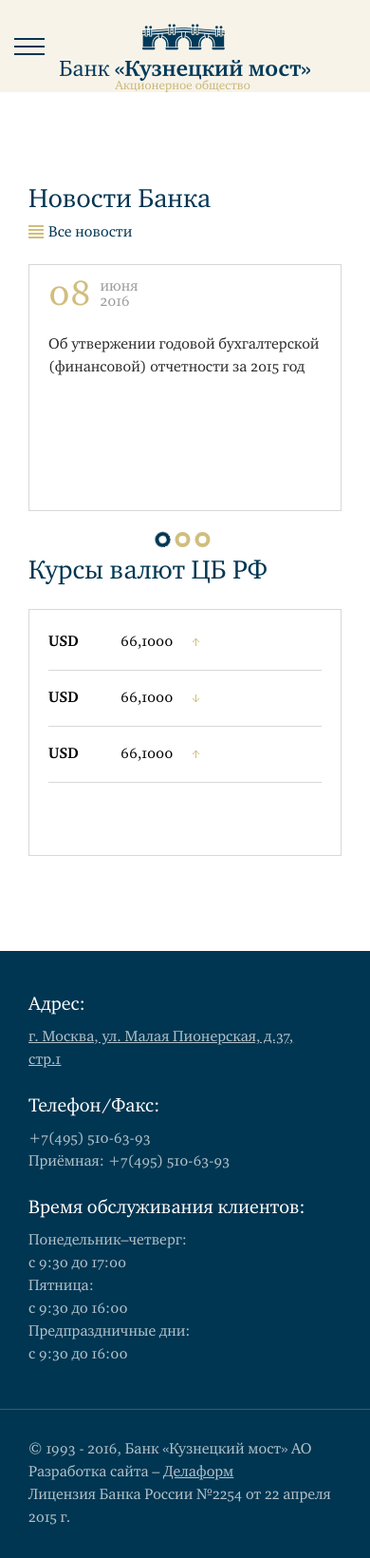
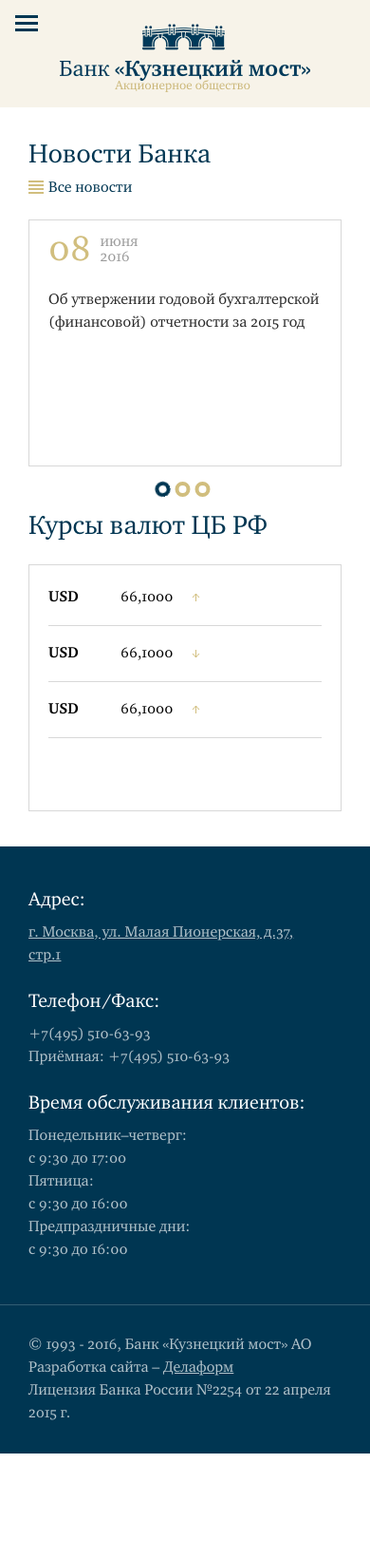
Before and after one commit to kzkkzk/Bnk, a PHP site: page /markup/index.html in a window 390 px wide. Shown: the whole page at 95% size. After the commit the page ends 1530 px from the top, so only its background shows below. Run offline with PHP 8.4, Linux system fonts and the light colour scheme; some libraries are stand-ins or nearby versions.

Commit message:
bug fixes

```diff
--- a/css/main.css
+++ b/css/main.css
@@ -186,8 +186,8 @@
 
 @media (max-width: 740px){
     .ham {
-        width: 32px;
-        height: 24px;
+        width: 24px;
+        height: 18px;
         display: inline-block;
         position: absolute;
         -webkit-transform: rotate(0deg);
@@ -195,14 +195,16 @@
         -o-transform: rotate(0deg);
         transform: rotate(0deg);
         cursor: pointer;
-        margin-left: 15px;
-        margin-top: 15px;
+        margin-left: 16px;
+        margin-top: 16px;
+        top: 0; left: 0;
+        z-index: 10;
     }
     .hamline {
         display: block;
         position: absolute;
-        height: 2px;
-        width: 32px;
+        height: 3px;
+        width: 24px;
         background: #003652;
         opacity: 1;
         left: 0;
@@ -219,13 +221,15 @@
         top: 0;
     }
     .hamline:nth-child(2) {
-        top: 8px;
+        top: 7px;
     }
     .hamline:nth-child(3) {
-        top: 8px;
+        top: 7px;
     }
     .hamline:nth-child(4) {
-        top: 16px;
+        top: 14px;
+    }
+    .active .hamline {
     }
     .active .hamline:nth-child(1) {
         top: 8px;
--- a/css/style.css
+++ b/css/style.css
@@ -545,7 +551,7 @@
 		margin-right: 0;
 	}
 	.section-news .news-one:nth-child(3n+3){
-		margin-right: 20px;
+		margin-right: 0;
 	}
 	.section-news {
 	    padding: 51px 0 78px 0;
@@ -571,7 +579,7 @@
 		text-align: left;
 	}
 	.section-news {
-	    padding: 100px 0;
+	    padding: 37px 0;
 	}
 	.margin-top-sd-25{
 		margin-top: 25px;
@@ -621,7 +630,7 @@
 		overflow: hidden;
 	}
 	.section-news .slick-dots{
-		bottom: -38px;
+		bottom: -32px;
 		position: absolute;
 	}
 	.section-news .slick-dots li.slick-active button {
@@ -655,6 +664,7 @@
 	    background: #f7f3e9;
 	    min-height: auto;
 	    padding: 0;
+        padding-bottom: 16px;
 	}
 	.section-header .wrap{
 		padding: 0;
--- a/js/site.js
+++ b/js/site.js
@@ -9,7 +9,8 @@
 
 $(document).ready(function(){
 
-	$(".open-menu").click(function(){
+	$(".open-menu").click(function(e){
+		e.preventDefault();
 		var id = $(this).data("id");
 
 		if($(this).hasClass("active")) {
@@ -23,6 +24,11 @@
 
 		$(".menu[data-id="+id+"]").slideToggle();
 
+		if ($(".section-header").hasClass('with-open-menu')) {
+			$('.preloader-wrap').fadeOut(250);
+		} else {
+			$('.preloader-wrap').fadeIn(600);
+		}
 
 	});
 
@@ -31,23 +37,30 @@
 		$(".open-menu").removeClass("active");
 
 		$(".section-header").removeClass("with-open-menu");
+		$('.preloader-wrap').fadeIn(600);
 	});
 
 
 
-	$(".with-dropdown").click(function(){
+	$(".with-dropdown").click(function(e){
+		e.preventDefault();
 		var id = $(this).data("id");
 
 		$(".dropdown-item[data-id="+id+"]").slideToggle();
 	});
 
 
-	$(".with-dropdown-mobile").click(function(){
+	$(".with-dropdown-mobile").click(function(e){
+		e.preventDefault();
+
 		var id = $(this).data("id");
 
 		if($(this).hasClass("open")) $(this).removeClass("open");
 		else {
-			$(".with-dropdown-mobile").removeClass("open");
+			$('.with-dropdown-mobile.open').each(function () {
+				$(this).removeClass("open");
+				$(".dropdown-item-mobile[data-id="+$(this).data("id")+"]").slideToggle();
+			});
 			$(this).addClass("open");
 		}
 
```
Also changed, not shown: other parts of css/style.css (+20 -10 lines), markup/index.html (+29 -8 lines).
